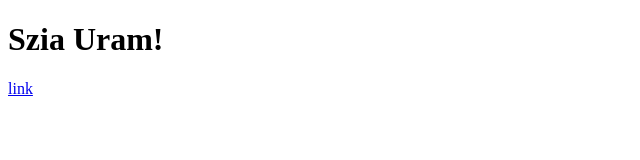
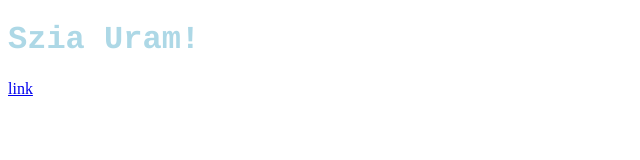
Before and after one commit to Zal-n/test1, a plain HTML site: page Index.html in a window 1280 px wide. Shown: the whole page, without its empty margins (0-640 px from the left). Drawn offline with Linux system fonts and the light colour scheme.

Commit message:
Update 2021.10.20._16:49

```diff
--- a/Index.html
+++ b/Index.html
@@ -8,7 +8,7 @@
 </head>
 <body>
 
-<h1>Szia Uram!</h1>
+<h1 style="font-family:courier; color:lightblue">Szia Uram!</h1>
 <a href="https://faszom.com">link</a>
 
 </body>
```
